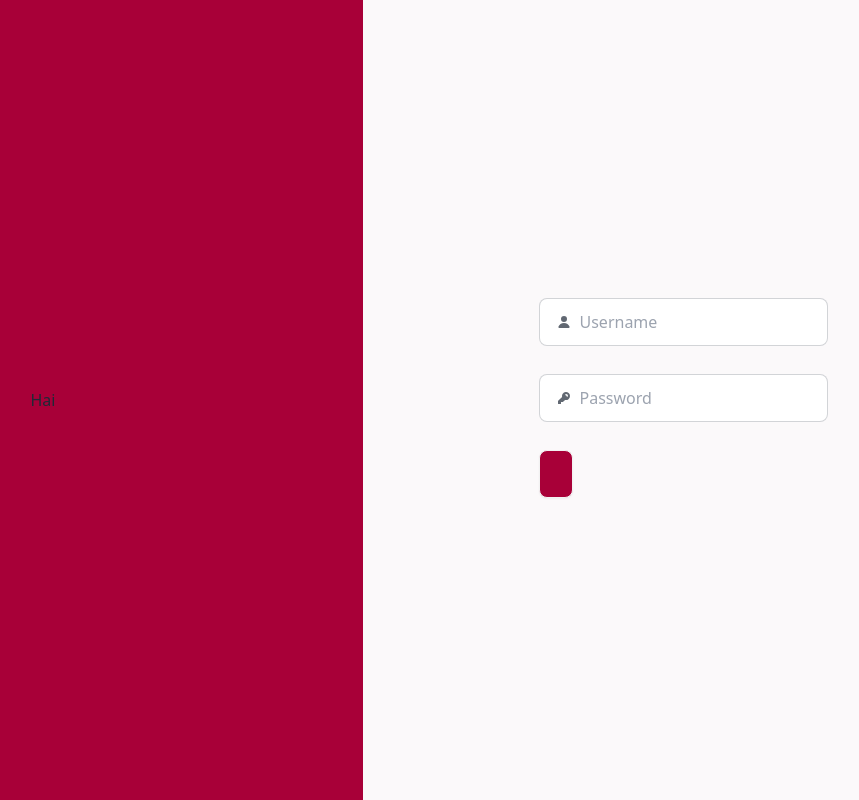
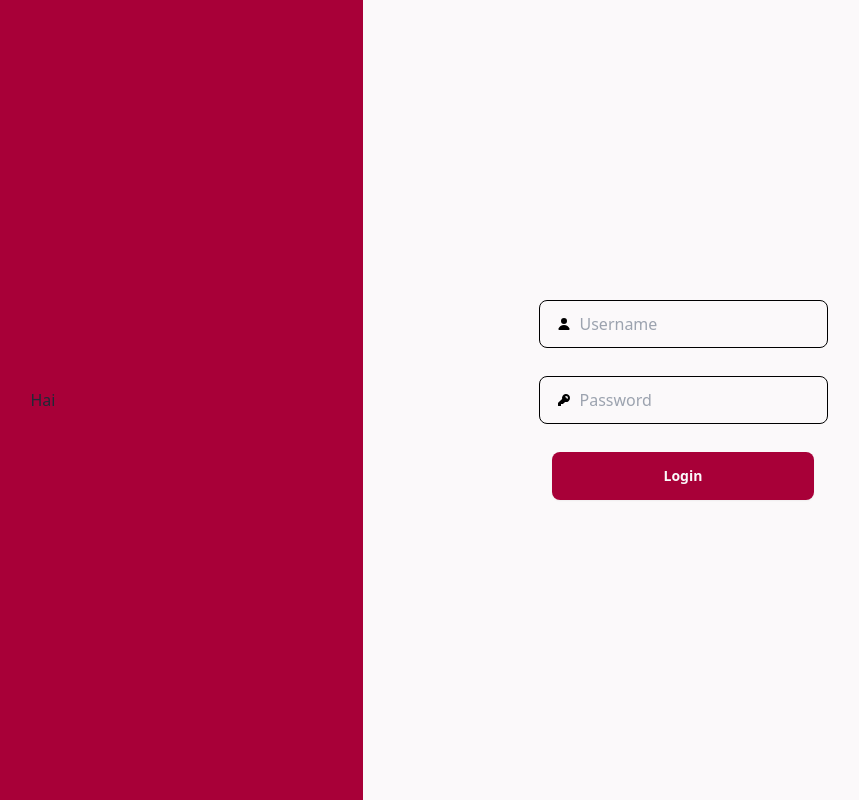
Before and after one commit to zumarnf/website_spm_project, a React (Vite) app: page / in a window 1280 px wide. Shown: the whole page, without its empty margins (277-1136 px from the left). Built offline with nearby package versions, Linux system fonts and the light colour scheme.

Commit message:
proseslogin

```diff
--- a/src/components/BtnLogin.jsx
+++ b/src/components/BtnLogin.jsx
@@ -3,7 +3,9 @@ import React from "react";
 const BtnLogin = () => {
   return (
     <>
-      <button className="btn bg-rdprmy"></button>
+      <button className="btn bg-rdprmy text-whtprmy border-none px-28">
+        Login
+      </button>
     </>
   );
 };
--- a/src/components/FormLogin.jsx
+++ b/src/components/FormLogin.jsx
@@ -5,23 +5,27 @@ const FormLogin = () => {
   return (
     <>
       <div>
-        <label className="input input-bordered flex items-center gap-2 mb-7">
+        <label className="input flex items-center gap-2 mb-7 border border-black bg-whtprmy">
           <svg
             xmlns="http://www.w3.org/2000/svg"
             viewBox="0 0 16 16"
             fill="currentColor"
-            className="h-4 w-4 opacity-70"
+            className="h-4 w-4 text-black"
           >
             <path d="M8 8a3 3 0 1 0 0-6 3 3 0 0 0 0 6ZM12.735 14c.618 0 1.093-.561.872-1.139a6.002 6.002 0 0 0-11.215 0c-.22.578.254 1.139.872 1.139h9.47Z" />
           </svg>
-          <input type="text" className="grow" placeholder="Username" />
+          <input
+            type="text"
+            className="grow text-black placeholder-gray-400 focus:outline-none"
+            placeholder="Username"
+          />
         </label>
-        <label className="input input-bordered flex items-center gap-2 mb-7">
+        <label className="input flex items-center gap-2 mb-7 border border-black bg-whtprmy">
           <svg
             xmlns="http://www.w3.org/2000/svg"
             viewBox="0 0 16 16"
             fill="currentColor"
-            className="h-4 w-4 opacity-70"
+            className="h-4 w-4 text-black"
           >
             <path
               fillRule="evenodd"
@@ -29,9 +33,15 @@ const FormLogin = () => {
               clipRule="evenodd"
             />
           </svg>
-          <input type="password" className="grow" placeholder="Password" />
+          <input
+            type="password"
+            className="grow text-black placeholder-gray-400 focus:outline-none"
+            placeholder="Password"
+          />
         </label>
-        <BtnLogin />
+        <div className="flex justify-center">
+          <BtnLogin />
+        </div>
       </div>
     </>
   );
```
